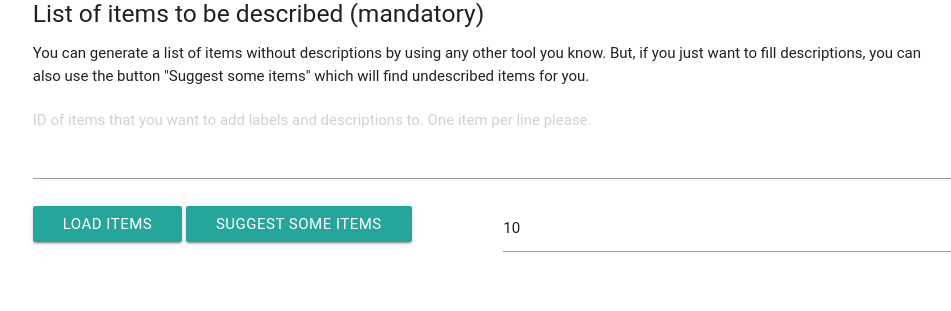
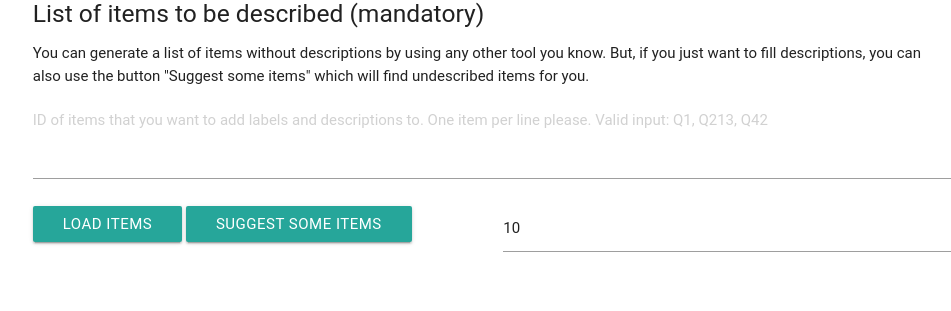
Before and after one commit to wikimedia/labs-tools-weapon-of-mass-description, a Flask app: page / in a window 1280 px wide. Shown: the part 403-714 px from the top of the page, without its empty margins (148-1099 px from the left). Run offline with Flask 2, Linux system fonts and the light colour scheme; the visitor is signed in with stand-in values (Sample User, id 1); parts of the project's set-up code (start-up, migrations or seed data) failed here and were passed over; some web fonts are replaced.

Commit message:
Add example of valid input

```diff
--- a/src/templates/tool.html
+++ b/src/templates/tool.html
@@ -19,7 +19,7 @@
 								<textarea id="spokablelangs" class="materialize-textarea" rows="8" cols="80" placeholder="One language per line please. Enter language codes. Valid languages: en, de, fr. "></textarea>
 								<h5>List of items to be described (mandatory)</h5>
 								<p>You can generate a list of items without descriptions by using any other tool you know. But, if you just want to fill descriptions, you can also use the button "Suggest some items" which will find undescribed items for you. </p>
-                <textarea id="items" class="materialize-textarea" rows="15" cols="80" placeholder="ID of items that you want to add labels and descriptions to. One item per line please. "></textarea>
+                <textarea id="items" class="materialize-textarea" rows="15" cols="80" placeholder="ID of items that you want to add labels and descriptions to. One item per line please. Valid input: Q1, Q213, Q42"></textarea>
                 <div class="row">
                     <div class="col s6">
                         <button onclick="fillItems()" class="btn wafes-effect wafes-light" type="button" id="search">Load items</button>
```
